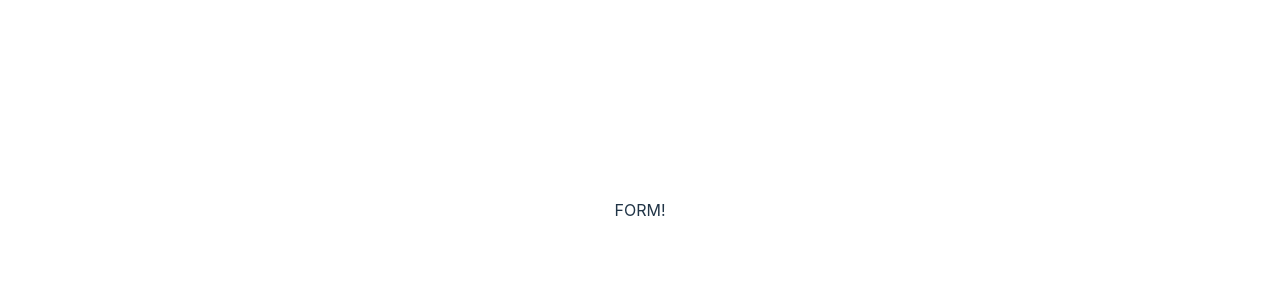
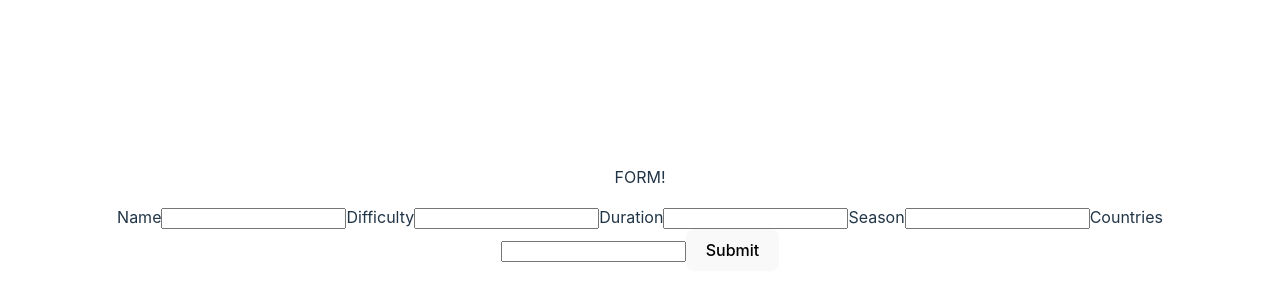
Before and after one commit to MGSandigoMunoz/PI_Countries, a React (Vite) app in the folder client/: page /form in a window 1280 px wide. Shown: the part 190-490 px from the top of the page. Built offline with nearby package versions, Linux system fonts and the light colour scheme.

Commit message:
Plantilla front lista

```diff
--- a/client/src/components/navBar/NavBar.jsx
+++ b/client/src/components/navBar/NavBar.jsx
@@ -1,10 +1,12 @@
 import styles from './NavBar.module.css'
+import SearchBar from '../searchBar/SearchBar';
 
 function NavBar() {
 
     return (
       <div>
         <p> NAV BAR!</p>
+        <SearchBar/>
       </div>
     );
   }
--- a/client/src/components/searchBar/SearchBar.jsx
+++ b/client/src/components/searchBar/SearchBar.jsx
@@ -4,7 +4,7 @@ function SearchBar() {
 
     return (
       <div>
-        <p> SEARCH BAR!</p>
+        <input placeholder='...Argentina'></input>
       </div>
     );
   }
--- a/client/src/views/form/Form.jsx
+++ b/client/src/views/form/Form.jsx
@@ -1,10 +1,23 @@
 import styles from './Form.module.css'
 
-function Form() {
+function Form(props) {
 
     return (
       <div>
         <p> FORM!</p>
+        <form>
+            <label>Name</label>
+              <input></input>
+            <label>Difficulty</label>
+              <input></input>
+            <label>Duration</label>
+              <input></input>
+            <label>Season</label>
+              <input></input>
+            <label>Countries</label>
+              <input></input>
+            <button>Submit</button>
+        </form>
       </div>
     );
   }
--- a/client/src/views/home/Home.jsx
+++ b/client/src/views/home/Home.jsx
@@ -1,5 +1,5 @@
 import Card from '../../components/card/Card';
-import SearchBar from '../../components/searchBar/SearchBar'
+import NavBar from '../../components/navBar/NavBar';
 import CardsView from '../../components/cardsView/CardsView'
 
 import styles from './Home.module.css'
@@ -9,7 +9,7 @@ function Home() {
     return (
       <div>
         <h1> HOME!</h1>
-        <SearchBar/>
+        <NavBar/>
         <CardsView/>
 
         <div >
```
